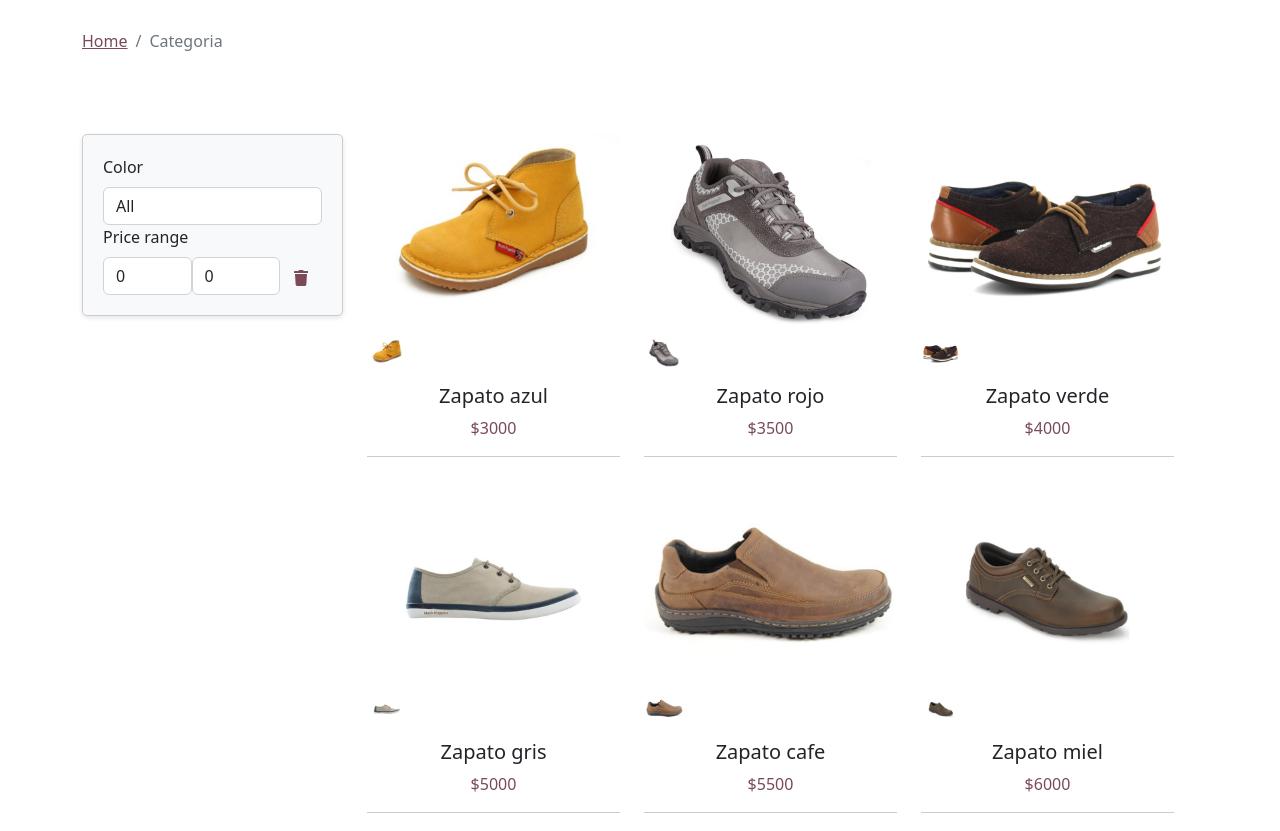
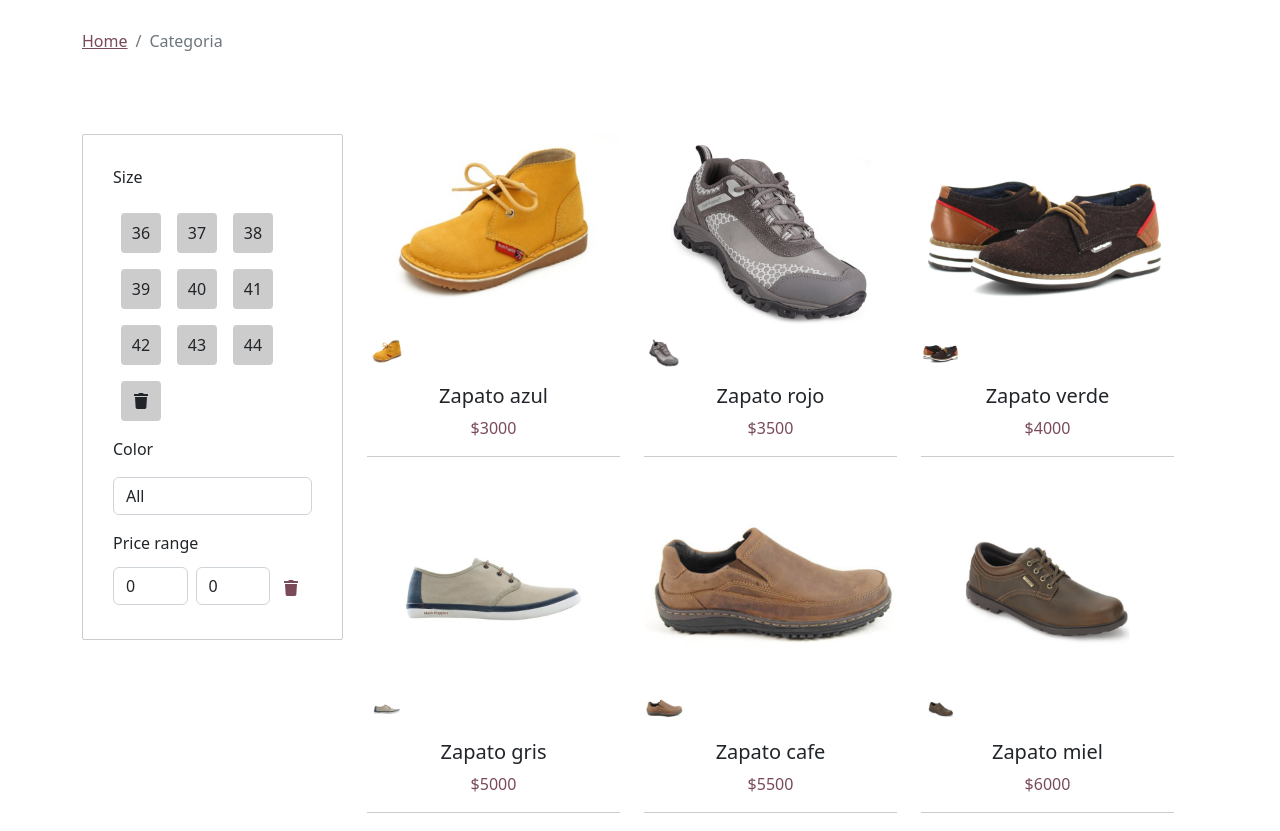
Before and after one commit to XploitXploit/IkatechChallenge, a React (Create React App) app in the folder frontend/: page /Categoria in a window 1280 px wide. Shown: the part 563-1394 px from the top of the page. Built offline with nearby package versions, Linux system fonts and the light colour scheme.

Commit message:
add size selector

```diff
--- a/frontend/src/assets/json/zapatos.js
+++ b/frontend/src/assets/json/zapatos.js
@@ -4,139 +4,159 @@ export const zapatos =[
             "color": "azul",
             "precio": 3000,
             "referencia": "G40",
-            "foto": "1.png"
+            "foto": "1.png",
+            "talle": 41
         },
         {
             "nombre": "Zapato rojo",
             "color": "rojo",
             "precio": 3500,
             "referencia": "G40",
-            "foto": "2.png"
+            "foto": "2.png",
+            "talle": 42
         },
         {
             "nombre": "Zapato verde",
             "color": "verde",
             "precio": 4000,
             "referencia": "G40",
-            "foto": "3.png"
+            "foto": "3.png",
+            "talle": 44
         },
         {
             "nombre": "Zapato gris",
             "color": "gris",
             "precio": 5000,
             "referencia": "G40",
-            "foto": "4.png"
+            "foto": "4.png",
+            "talle": 31
         },
         {
             "nombre": "Zapato cafe",
             "color": "cafe",
             "precio": 5500,
             "referencia": "G40",
-            "foto": "5.png"
+            "foto": "5.png",
+            "talle": 31
         },
         {
             "nombre": "Zapato miel",
             "color": "miel",
             "precio": 6000,
             "referencia": "G40",
-            "foto": "6.png"
+            "foto": "6.png",
+            "talle": 41
         },
         {
             "nombre": "Zapato aguamarina",
             "color": "aguamarina",
             "precio": 6500,
             "referencia": "G40",
-            "foto": "7.png"
+            "foto": "7.png",
+            "talle": 36
         },
         {
             "nombre": "Zapato piel",
             "color": "piel",
             "precio": 7000,
             "referencia": "G40",
-            "foto": "8.png"
+            "foto": "8.png",
+            "talle": 36
         },
         {
             "nombre": "Zapato perla",
             "color": "perla",
             "precio": 8000,
             "referencia": "G40",
-            "foto": "9.png"
+            "foto": "9.png",
+            "talle": 42
         },
         {
             "nombre": "Zapato marinado",
             "color": "marinado",
             "precio": 8500,
             "referencia": "G40",
-            "foto": "10.png"
+            "foto": "10.png",
+            "talle": 42
         },
         {
             "nombre": "Zapato azul1",
             "color": "azul",
             "precio": 9000,
             "referencia": "G40",
-            "foto": "11.png"
+            "foto": "11.png",
+            "talle": 42
         },
         {
             "nombre": "Zapato azul2",
             "color": "azul",
             "precio": 5000,
             "referencia": "G40",
-            "foto": "12.png"
+            "foto": "12.png",
+            "talle": 41
         },
         {
             "nombre": "Zapato azul3",
             "color": "azul",
             "precio": 10000,
             "referencia": "G40",
-            "foto": "13.png"
+            "foto": "13.png",
+            "talle": 44
         },
         {
             "nombre": "Zapato azul4",
             "color": "azul",
             "precio": 5000,
             "referencia": "G40",
-            "foto": "14.png"
+            "foto": "14.png",
+            "talle": 44
         },
         {
             "nombre": "Zapato azul5",
             "color": "azul",
             "precio": 5000,
             "referencia": "G40",
-            "foto": "15.png"
+            "foto": "15.png",
+            "talle": 42
         },
         {
             "nombre": "Zapato azul6",
             "color": "azul",
             "precio": 5000,
             "referencia": "G40",
-            "foto": "16.png"
+            "foto": "16.png",
+            "talle": 35
         },
         {
             "nombre": "Zapato azul7",
             "color": "azul",
             "precio": 5000,
             "referencia": "G40",
-            "foto": "17.png"
+            "foto": "17.png",
+            "talle": 35
         },
         {
             "nombre": "Zapato azul8",
             "precio": 15000,
             "color": "azul",
             "referencia": "G40",
-            "foto": "18.png"
+            "foto": "18.png",
+            "talle": 38
         },
         {
             "nombre": "Zapato azul9",
             "color": "azul",
             "precio": 5000,
             "referencia": "G40",
-            "foto": "19.png"
+            "foto": "19.png",
+            "talle": 38
         },
         {
             "nombre": "Zapato azul10",
             "color": "azul",
             "precio": 5000,
             "referencia": "G40",
-            "foto": "20.png"
+            "foto": "20.png",
+            "talle": 41
         }
     ]
--- a/frontend/src/components/ShoeFilter/ShoeFilter.module.css
+++ b/frontend/src/components/ShoeFilter/ShoeFilter.module.css
@@ -1,12 +1,23 @@
 .filterContainer {
-	padding: 20px;
-    margin-top: 65px;
+	padding: 30px;
+	margin-top: 65px;
 	border: 1px solid #ccc;
-	border-radius: 5px;
-	background-color: #f8f9fa;
-	box-shadow: 0 2px 5px rgba(0, 0, 0, 0.1);
+	border-radius: 2px;
+	cursor: pointer;
+	margin-bottom: 30px;
+}
+
+.colorSelect {
+	cursor: pointer;
+	padding-bottom: 0.5rem;
 }
 
 .titleTag {
-    font-size: 20px;
+	font-size: 20px;
 }
+
+input[type="number"]::-webkit-inner-spin-button,
+input[type="number"]::-webkit-outer-spin-button {
+	-webkit-appearance: none;
+	margin: 0;
+}
--- a/frontend/src/components/ShoeFilter/ShoeFilter.tsx
+++ b/frontend/src/components/ShoeFilter/ShoeFilter.tsx
@@ -4,16 +4,32 @@ import { useDispatch } from "react-redux";
 import {
 	setColorFilter,
 	setPriceFilter,
+	setSizesFilter,
 	clearFiltersColor,
-    clearFiltersPrice
+	clearFiltersPrice,
+	clearFilterSizes,
 } from "../../redux/slices/filterSlice.tsx";
 import { FaTrash } from "react-icons/fa";
 import styles from "./ShoeFilter.module.css";
+import SizeSelector from "../SizeSelector/SizeSelector.tsx";
 
 const ShoeFilter: React.FC = () => {
 	const dispatch = useDispatch();
 	const [minPrice, setMinPrice] = useState(0);
 	const [maxPrice, setMaxPrice] = useState(0);
+	const [selectedSize, setSelectedSize] = useState("");
+
+	const handleSizeChange = (size: string) => {
+		const sizeAsNumber = parseInt(size, 10);
+
+		if (selectedSize === size) {
+			setSelectedSize("");
+			dispatch(clearFilterSizes());
+		} else {
+			setSelectedSize(size);
+			dispatch(setSizesFilter(sizeAsNumber));
+		}
+	};
 
 	const handleColorChange = (e: React.ChangeEvent<HTMLSelectElement>) => {
 		if (e.target.value === "all") {
@@ -42,12 +58,30 @@ const ShoeFilter: React.FC = () => {
 	return (
 		<div className={styles.filterContainer}>
 			<Form>
+				<Form.Group controlId='size'>
+					<Form.Label
+						style={{ marginRight: "0.5rem", paddingBottom: "0.5rem" }}>
+						Size
+					</Form.Label>
+					<SizeSelector
+						selectedSize={selectedSize}
+						onSizeChange={handleSizeChange}
+						onClearFilter={() => {
+							setSelectedSize("");
+							dispatch(clearFilterSizes());
+						}}
+					/>
+				</Form.Group>
 				<Form.Group controlId='color'>
-					<Form.Label>Color</Form.Label>
+					<Form.Label
+						style={{ marginRight: "0.5rem", paddingBottom: "0.5rem" }}>
+						Color
+					</Form.Label>
 					<Form.Control
 						as='select'
 						defaultValue='all'
-						onChange={handleColorChange}>
+						onChange={handleColorChange}
+						className={styles.colorSelect}>
 						<option value='all'>All</option>
 						<option value='azul'>Azul</option>
 						<option value='rojo'>Rojo</option>
@@ -62,15 +96,17 @@ const ShoeFilter: React.FC = () => {
 					</Form.Control>
 				</Form.Group>
 				<Form.Group controlId='price'>
-					<Form.Label>Price range</Form.Label>
-					<div className='d-flex justify-content-between'>
+					<Form.Label style={{ marginRight: "0.5rem", paddingTop: "1rem" }}>
+						Price range
+					</Form.Label>
+					<div className='d-flex justify-content-between py-1'>
 						<Form.Control
 							type='number'
 							name='minPrice'
 							value={minPrice}
 							onChange={handlePriceChange}
 							placeholder='Min price'
-							style={{ width: "48%" }}
+							style={{ width: "48%", marginRight: "0.5rem" }}
 						/>
 						<Form.Control
 							type='number'
@@ -80,7 +116,7 @@ const ShoeFilter: React.FC = () => {
 							placeholder='Max price'
 							style={{ width: "48%" }}
 						/>
-                        <Button variant="link" onClick={handleClearFilters}>
+						<Button variant='link' onClick={handleClearFilters}>
 							<FaTrash />
 						</Button>
 					</div>
--- a/frontend/src/components/ShoeList/ShoeList.tsx
+++ b/frontend/src/components/ShoeList/ShoeList.tsx
@@ -11,23 +11,45 @@ interface ShoeListProps {
 		referencia: string;
 		precio: number;
 		color: string;
+		talle: number;
 	};
 }
 
 const ShoeList: React.FC<ShoeListProps> = ({ shoes }) => {
-	const { color, precioMax, precioMin } = useSelector((state) => state.filter);
+	const { color, precioMax, precioMin, talle } = useSelector(
+		(state) => state.filter
+	);
+	console.log(shoes);
+	console.log(color, precioMax, precioMin, talle);
 
 	const filteredShoes = shoes.filter((shoe) => {
+		console.log("shoe:", shoe);
+		console.log("color:", color);
+		console.log("precioMax:", precioMax);
+		console.log("precioMin:", precioMin);
+		console.log("talle:", talle);
+
 		if (color && shoe.color !== color) {
-			return false;
-		}
-		if (precioMax && shoe.precio > precioMax) {
-			return false;
-		}
-		if (precioMin && shoe.precio < precioMin) {
+			console.log("filtered out by color");
 			return false;
 		}
 
+		if (precioMax && shoe.precio > precioMax) {
+			console.log("filtered out by precioMax");
+			return false;
+		}
+
+		if (precioMin && shoe.precio < precioMin) {
+			console.log("filtered out by precioMin");
+			return false;
+		}
+
+		if (talle && talle !== shoe.talle) {
+			console.log("filtered out by talle");
+			return false;
+		}
+
+		console.log("included");
 		return true;
 	});
 	return (
--- /dev/null
+++ b/frontend/src/components/SizeSelector/SizeSelector.module.css
@@ -0,0 +1,22 @@
+.sizeMatrix {
+	display: flex;
+	flex-wrap: wrap;
+	justify-content: left;
+	padding-bottom: 0.5rem;
+}
+
+.sizeSquare {
+	width: 2.5rem;
+	height: 2.5rem;
+	margin: 0.5rem;
+	border-radius: 0.25rem;
+	background-color: #ccc;
+	display: flex;
+	align-items: center;
+	justify-content: center;
+}
+
+.selected {
+	background-color: #7a4a58;
+	color: #fff;
+}
--- /dev/null
+++ b/frontend/src/components/SizeSelector/SizeSelector.tsx
@@ -0,0 +1,58 @@
+import React from "react";
+import { FaTrash } from "react-icons/fa";
+import styles from "./SizeSelector.module.css";
+
+interface SizeSelectorProps {
+	selectedSize: string;
+	onSizeChange: (size: string) => void;
+	onClearFilter: () => void;
+}
+
+const SizeSelector: React.FC<SizeSelectorProps> = ({
+	selectedSize,
+	onSizeChange,
+	onClearFilter,
+}) => {
+	const sizeOptions = [
+		"36",
+		"37",
+		"38",
+		"39",
+		"40",
+		"41",
+		"42",
+		"43",
+		"44",
+		"trash",
+	];
+
+	return (
+		<div className={styles.sizeMatrix}>
+			{sizeOptions.map((size) => {
+				if (size === "trash") {
+					return (
+						<div
+							key={size}
+							className={styles.sizeSquare}
+							onClick={onClearFilter}>
+							<FaTrash />
+						</div>
+					);
+				} else {
+					return (
+						<div
+							key={size}
+							className={`${styles.sizeSquare} ${
+								selectedSize === size ? styles.selected : ""
+							}`}
+							onClick={() => onSizeChange(size)}>
+							{size}
+						</div>
+					);
+				}
+			})}
+		</div>
+	);
+};
+
+export default SizeSelector;
--- a/frontend/src/redux/slices/filterSlice.tsx
+++ b/frontend/src/redux/slices/filterSlice.tsx
@@ -2,14 +2,16 @@ import { createSlice } from "@reduxjs/toolkit";
 
 interface FilterState {
 	color: string | null;
-	precioMax: int | null;
-	precioMin: int | null;
+	precioMax: number | null;
+	precioMin: number | null;
+	talle: number | null;
 }
 
 const initialState: FilterState = {
 	color: null,
 	precioMax: null,
 	precioMin: null,
+	talle: null,
 };
 
 const filterSlice = createSlice({
@@ -25,15 +27,27 @@ const filterSlice = createSlice({
 		},
 		clearFiltersColor: (state) => {
 			state.color = null;
-        },
-        clearFiltersPrice: (state) => {
+		},
+		clearFiltersPrice: (state) => {
 			state.precioMax = null;
 			state.precioMin = null;
+		},
+		setSizesFilter: (state, action) => {
+			state.talle = action.payload;
+		},
+		clearFilterSizes: (state) => {
+			state.talle = null;
 		},
 	},
 });
 
-export const { setColorFilter, setPriceFilter, clearFiltersColor,clearFiltersPrice } =
-	filterSlice.actions;
+export const {
+	setColorFilter,
+	setPriceFilter,
+	clearFiltersColor,
+	clearFiltersPrice,
+	setSizesFilter,
+	clearFilterSizes,
+} = filterSlice.actions;
 
 export default filterSlice.reducer;
```
Lines whose indentation alone changed are shown as unchanged.
